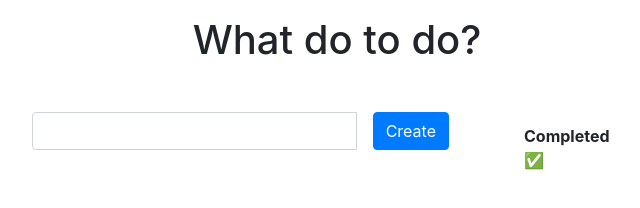
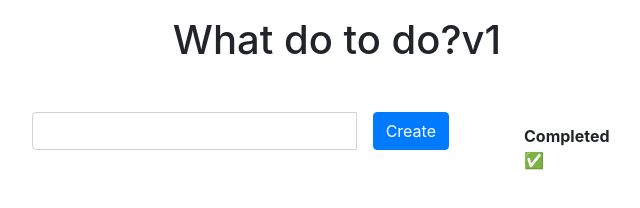
Before and after one commit to Abid-Amjad/todo-app, a website: page public/index.html in a window 1280 px wide. Shown: the whole page, without its empty margins (303-943 px from the left). Drawn offline with nearby package versions, Linux system fonts and the light colour scheme; no server answers.

Commit message:
todoupdate

```diff
--- a/public/index.html
+++ b/public/index.html
@@ -10,7 +10,7 @@
   </head>
   <body>
     <div class="container mt-3 w-50">
-      <h1 class="mb-5 text-center">What do to do? </h1>
+      <h1 class="mb-5 text-center">What do to do?v1 </h1>
       <div class="row">
         <div class="col-9 pr-5">
           <div class="input-group mb-3">
```
